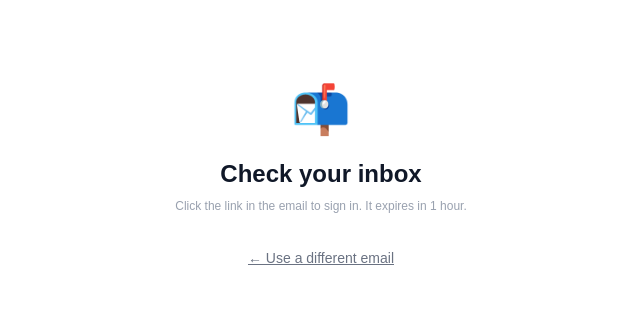
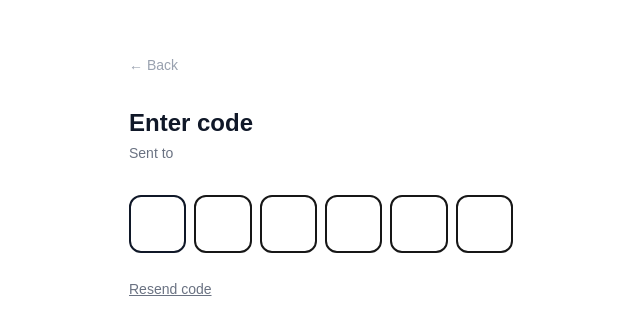
Before and after one commit to DSB-faw/fitscan, a Next.js app in the folder web/: page /verify in a window 1280 px wide. Shown: the part 222-554 px from the top of the page, without its empty margins (319-959 px from the left). Built offline with nearby package versions, Linux system fonts and the light colour scheme.

Commit message:
feat: switch back to 6-digit OTP flow, no magic link

```diff
--- a/web/app/(auth)/login/page.tsx
+++ b/web/app/(auth)/login/page.tsx
@@ -1,15 +1,6 @@
 'use client'
 import { useState } from 'react'
-import { createClient as createSupabaseClient } from '@supabase/supabase-js'
-
-// Use direct supabase-js client with implicit flow (no PKCE) for magic links
-function getClient() {
-  return createSupabaseClient(
-    process.env.NEXT_PUBLIC_SUPABASE_URL!,
-    process.env.NEXT_PUBLIC_SUPABASE_ANON_KEY!,
-    { auth: { flowType: 'implicit' } }
-  )
-}
+import { createClient } from '@/lib/supabase/client'
 
 export default function LoginPage() {
   const [email, setEmail] = useState('')
@@ -23,15 +14,13 @@ export default function LoginPage() {
     if (!email.includes('@')) { setError('Enter a valid email address'); return }
 
     setLoading(true)
-    const supabase = getClient()
+    const supabase = createClient()
     const { error } = await supabase.auth.signInWithOtp({
       email,
-      options: {
-        shouldCreateUser: true,
-        emailRedirectTo: `${window.location.origin}/auth/callback`,
-      }
+      options: { shouldCreateUser: true }
     })
     if (error) { setError(error.message); setLoading(false); return }
+    if (typeof window !== 'undefined') sessionStorage.setItem('fitscan_email', email)
     setSent(true)
     setLoading(false)
   }
@@ -42,10 +31,12 @@ export default function LoginPage() {
         <div className="w-full max-w-sm text-center">
           <div className="text-5xl mb-6">📬</div>
           <h1 className="text-2xl font-bold text-gray-900 mb-2">Check your inbox</h1>
-          <p className="text-sm text-gray-500 mb-2">We sent a sign-in link to</p>
+          <p className="text-sm text-gray-500 mb-2">We sent a 6-digit code to</p>
           <p className="text-sm font-semibold text-gray-800 mb-6">{email}</p>
-          <p className="text-xs text-gray-400 mb-8">Click the link in the email to sign in. It expires in 1 hour.</p>
-          <button onClick={() => setSent(false)} className="text-sm text-gray-500 underline">
+          <a href="/verify" className="block w-full py-3.5 bg-gray-900 text-white font-bold rounded-xl text-sm text-center">
+            Enter Code →
+          </a>
+          <button onClick={() => setSent(false)} className="mt-4 text-sm text-gray-500 underline">
             ← Use a different email
           </button>
         </div>
@@ -82,7 +73,7 @@ export default function LoginPage() {
             disabled={loading || !email.includes('@')}
             className="w-full py-3.5 bg-gray-900 text-white font-bold rounded-xl text-sm disabled:opacity-40 active:scale-[0.98] transition-transform"
           >
-            {loading ? 'Sending…' : 'Send Sign-in Link →'}
+            {loading ? 'Sending…' : 'Send Code →'}
           </button>
         </form>
 
--- a/web/app/(auth)/verify/page.tsx
+++ b/web/app/(auth)/verify/page.tsx
@@ -1,24 +1,91 @@
 'use client'
+import { useState, useRef, useEffect } from 'react'
 import { useRouter } from 'next/navigation'
+import { createClient } from '@/lib/supabase/client'
 
 export default function VerifyPage() {
+  const [otp, setOtp] = useState(['', '', '', '', '', ''])
+  const [loading, setLoading] = useState(false)
+  const [error, setError] = useState('')
+  const inputs = useRef<(HTMLInputElement | null)[]>([])
   const router = useRouter()
+
+  useEffect(() => {
+    inputs.current[0]?.focus()
+  }, [])
+
+  function handleInput(i: number, val: string) {
+    if (!/^\d*$/.test(val)) return
+    const next = [...otp]
+    next[i] = val.slice(-1)
+    setOtp(next)
+    if (val && i < 5) inputs.current[i + 1]?.focus()
+    if (next.every(d => d) && next.join('').length === 6) verify(next.join(''))
+  }
+
+  function handleKeyDown(i: number, e: React.KeyboardEvent) {
+    if (e.key === 'Backspace' && !otp[i] && i > 0) inputs.current[i - 1]?.focus()
+  }
+
+  async function verify(code: string) {
+    setLoading(true)
+    setError('')
+    const email = sessionStorage.getItem('fitscan_email') || ''
+    const supabase = createClient()
+    const { data, error } = await supabase.auth.verifyOtp({ email, token: code, type: 'email' })
+    if (error) {
+      setError('Invalid code — try again')
+      setLoading(false)
+      setOtp(['', '', '', '', '', ''])
+      inputs.current[0]?.focus()
+      return
+    }
+    const { data: profile } = await supabase.from('profiles').select('name').eq('id', data.user!.id).single()
+    if (!profile?.name) router.push('/onboard')
+    else router.push('/')
+  }
+
+  async function resend() {
+    const email = sessionStorage.getItem('fitscan_email') || ''
+    const supabase = createClient()
+    await supabase.auth.signInWithOtp({ email, options: { shouldCreateUser: true } })
+    setOtp(['', '', '', '', '', ''])
+    inputs.current[0]?.focus()
+  }
+
   const email = typeof window !== 'undefined' ? sessionStorage.getItem('fitscan_email') : ''
 
   return (
     <div className="min-h-screen flex flex-col items-center justify-center px-6 bg-white">
-      <div className="w-full max-w-sm text-center">
-        <div className="text-5xl mb-6">📬</div>
-        <h1 className="text-2xl font-bold text-gray-900 mb-2">Check your inbox</h1>
-        {email && (
-          <>
-            <p className="text-sm text-gray-500 mb-1">We sent a sign-in link to</p>
-            <p className="text-sm font-semibold text-gray-800 mb-6">{email}</p>
-          </>
-        )}
-        <p className="text-xs text-gray-400 mb-8">Click the link in the email to sign in. It expires in 1 hour.</p>
-        <button onClick={() => router.push('/login')} className="text-sm text-gray-500 underline">
-          ← Use a different email
+      <div className="w-full max-w-sm">
+        <button onClick={() => router.push('/login')} className="text-sm text-gray-400 mb-8 flex items-center gap-1">
+          ← Back
+        </button>
+
+        <h1 className="text-2xl font-bold text-gray-900 mb-1">Enter code</h1>
+        <p className="text-sm text-gray-500 mb-8">Sent to {email}</p>
+
+        <div className="flex gap-2 mb-6">
+          {otp.map((d, i) => (
+            <input
+              key={i}
+              ref={el => { inputs.current[i] = el }}
+              type="text"
+              inputMode="numeric"
+              maxLength={1}
+              value={d}
+              onChange={e => handleInput(i, e.target.value)}
+              onKeyDown={e => handleKeyDown(i, e)}
+              className="w-full aspect-square text-center text-xl font-bold border-2 rounded-xl focus:outline-none focus:border-gray-900 transition-colors"
+            />
+          ))}
+        </div>
+
+        {error && <p className="text-red-500 text-sm mb-4">{error}</p>}
+        {loading && <p className="text-gray-400 text-sm mb-4">Verifying…</p>}
+
+        <button onClick={resend} className="text-sm text-gray-500 underline">
+          Resend code
         </button>
       </div>
     </div>
```
